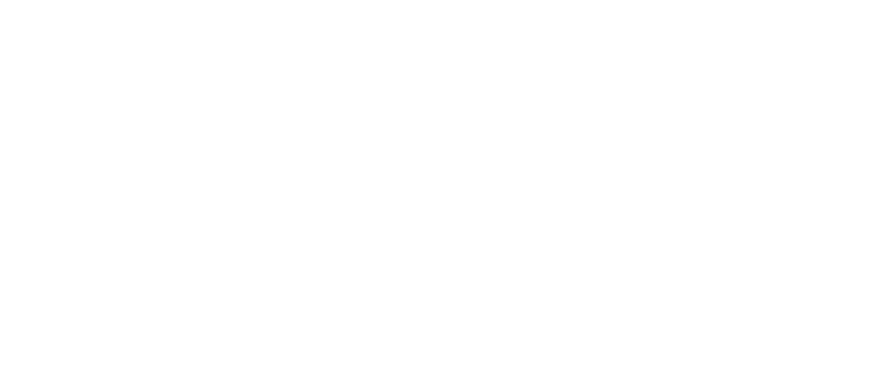
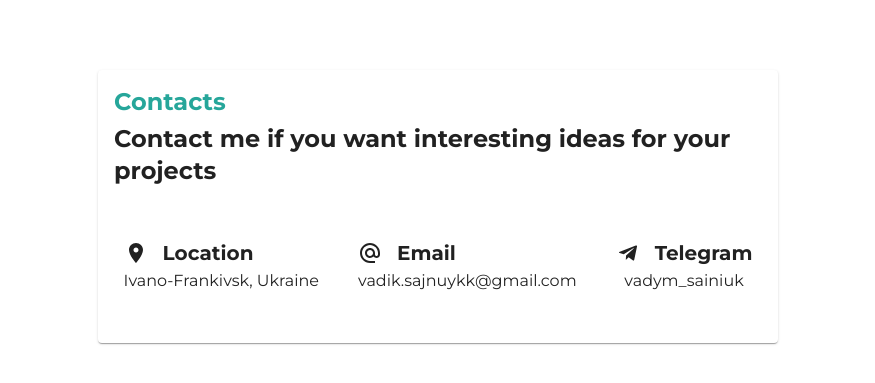
Before and after one commit to vSainiuk/portfolio, a React (Create React App) app: page / in a window 1280 px wide. Shown: the part 3903-4286 px from the top of the page, without its empty margins (202-1077 px from the left). Before the commit the page ends 3723 px from the top, so only its background shows below. Built offline with nearby package versions, Linux system fonts and the light colour scheme.

Commit message:
added contacts block

```diff
--- /dev/null
+++ b/src/Components/Main/Contacts/Contact/Contact.tsx
@@ -0,0 +1,65 @@
+import React from 'react';
+import { CardContent } from '@mui/material';
+import { Typography } from '@material-ui/core';
+import { ContactItem } from '../../../../types/ContactItem';
+import LocationOnIcon from '@mui/icons-material/LocationOn';
+import AlternateEmailIcon from '@mui/icons-material/AlternateEmail';
+import TelegramIcon from '@mui/icons-material/Telegram';
+
+interface ContactProps {
+  contact: ContactItem;
+}
+
+export const Contact: React.FC<ContactProps> = ({ contact }) => {
+  let iconComponent;
+
+  switch (contact.title) {
+    case 'Location':
+      iconComponent = <LocationOnIcon />;
+      break;
+    case 'Email':
+      iconComponent = <AlternateEmailIcon />;
+      break;
+    case 'Telegram':
+      iconComponent = <TelegramIcon />;
+      break;
+    default:
+      iconComponent = null;
+  }
+
+  return (
+    <CardContent
+      sx={{
+        display: 'flex',
+        flexDirection: 'column',
+        justifyContent: 'space-between',
+      }}
+      style={{ padding: 0 }}
+    >
+      <div style={{display: 'flex', alignItems: 'center', gap: '15px'}}>
+        {iconComponent}
+        <Typography
+          variant="h6"
+          style={{ fontWeight: 'bold' }}
+          className="title-contact"
+        >
+          {contact.title}
+        </Typography>
+      </div>
+      <a
+        href={contact.link}
+        rel="noreferrer"
+        target="_blank"
+        className="contact-link"
+      >
+        <Typography className="description-contact" variant="body1">
+          {contact.title === 'Location'
+            ? 'Ivano-Frankivsk, Ukraine'
+            : contact.title === 'Email'
+            ? `${contact.link.slice(7)}`
+            : `${contact.link.slice(13)}`}
+        </Typography>
+      </a>
+    </CardContent>
+  );
+};
--- /dev/null
+++ b/src/Components/Main/Contacts/Contacts.tsx
@@ -0,0 +1,41 @@
+import React from 'react';
+import { Typography } from '@material-ui/core';
+import { Card } from '@mui/material';
+import { contacts } from '../../../data/contacts.ts';
+import { Contact } from './Contact/Contact.tsx';
+
+export const Contacts: React.FC = () => {
+  return (
+    <Card sx={{ display: 'flex', marginTop: '300px', flexDirection: 'column' }}>
+      <Typography
+        style={{
+          fontWeight: 'bold',
+          textAlign: 'left',
+          padding: '16px 0 0 16px',
+        }}
+        className="title"
+        variant="h5"
+      >
+        Contacts
+      </Typography>
+      <Typography
+        style={{
+          fontWeight: 'bold',
+          textAlign: 'left',
+          padding: '5px 16px 50px 16px',
+        }}
+        variant="h5"
+      >
+        Contact me if you want interesting ideas for your projects
+      </Typography>
+
+      <div
+        style={{ display: 'flex', gap: '20px', justifyContent: 'space-around', padding: '0 16px 50px 16px' }}
+      >
+        {contacts.map((contact, index) => (
+          <Contact key={index} contact={contact} />
+        ))}
+      </div>
+    </Card>
+  );
+};
--- a/src/Components/Main/Main.tsx
+++ b/src/Components/Main/Main.tsx
@@ -2,6 +2,7 @@
 import { Home } from './Home/Home.tsx';
 import { About } from './About/About.tsx';
 import { Projects } from './Projects/Projects.tsx';
+import { Contacts } from './Contacts/Contacts.tsx';
 
 export const Main: React.FC = () => {
   return (
@@ -9,6 +10,7 @@
       <Home />
       <About />
       <Projects />
+      <Contacts />
     </div>
   );
 };
--- /dev/null
+++ b/src/data/contacts.ts
@@ -0,0 +1,14 @@
+export const contacts = [
+  {
+    title: 'Location',
+    link: 'https://www.google.com/maps/place/%D0%86%D0%B2%D0%B0%D0%BD%D0%BE-%D0%A4%D1%80%D0%B0%D0%BD%D0%BA%D1%96%D0%B2%D1%81%D1%8C%D0%BA',
+  },
+  {
+    title: 'Email',
+    link: 'mailto:vadik.sajnuykk@gmail.com',
+  },
+  {
+    title: 'Telegram',
+    link: 'https://t.me/vadym_sainiuk',
+  },
+];
--- /dev/null
+++ b/src/types/ContactItem.ts
@@ -0,0 +1,4 @@
+export interface ContactItem {
+  title: string;
+  link: string;
+}
```
